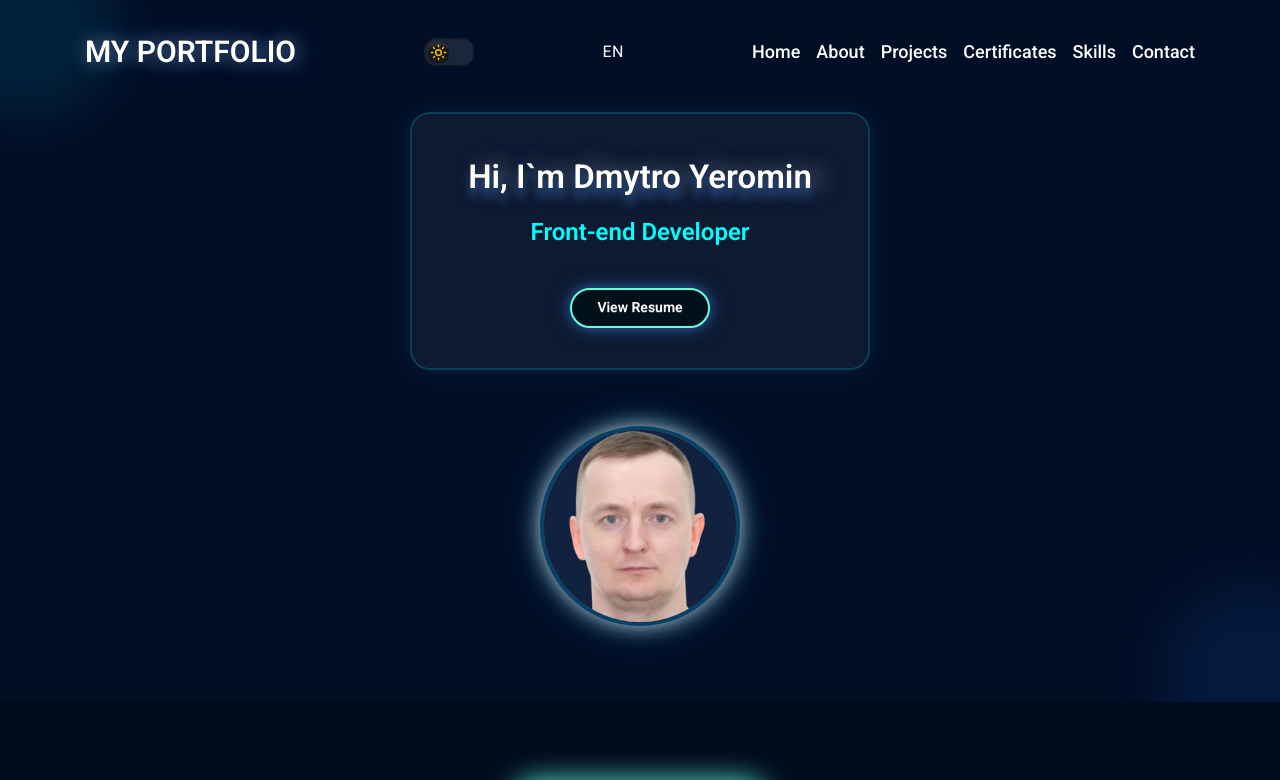
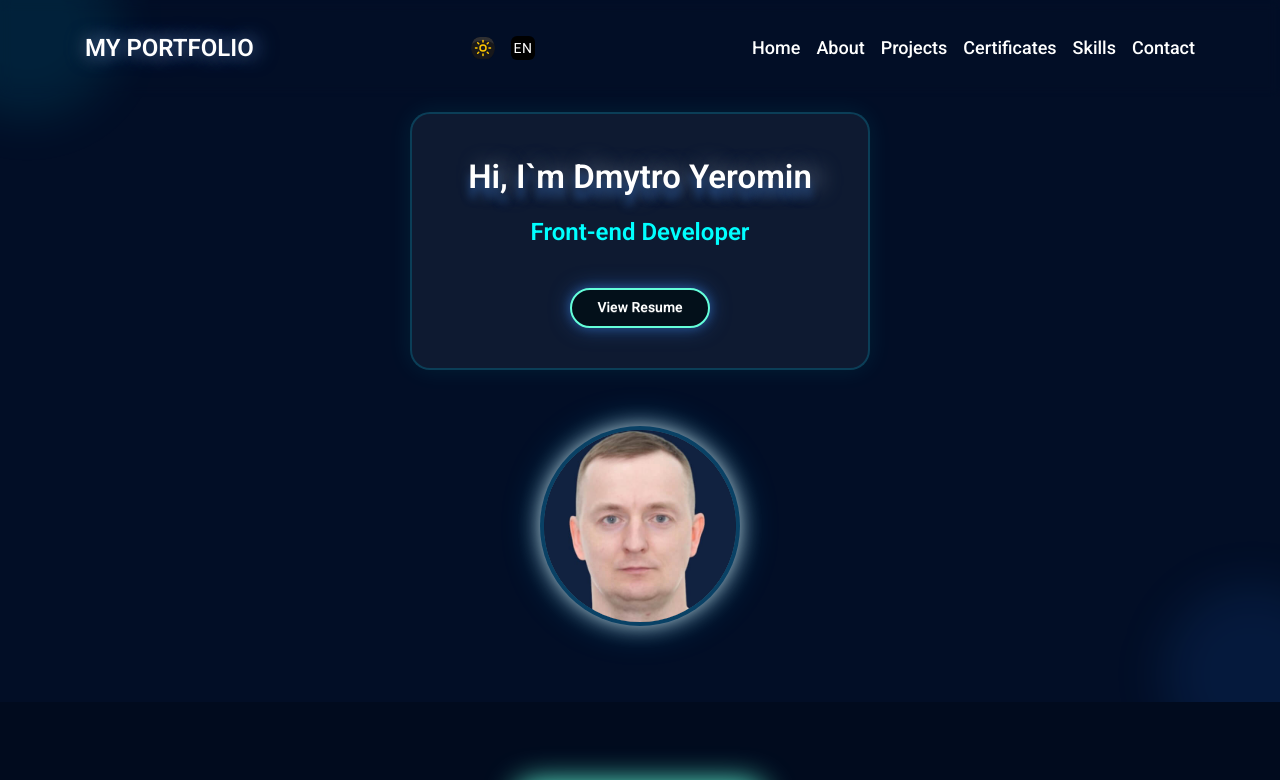
Before and after one commit to Yeromin1/Portfolio, a React (Vite) app: page / in a window 1280 px wide. Shown: the top 780 px of the page. Built offline with nearby package versions, Linux system fonts and the light colour scheme.

Commit message:
icon-header

```diff
--- a/src/components/Header/Header.jsx
+++ b/src/components/Header/Header.jsx
@@ -6,10 +6,12 @@ import ThemeController from "../ui/ThemeController/ThemeController";
 const Header = () => {
   return (
     <header className="fixed top-0 left-0 w-full z-[100] backdrop-blur-[6px]">
-      <div className="container flex items-center justify-between py-4">
-        <h2 className=" text-3xl font-semibold text-glow ">MY PORTFOLIO</h2>
-        <ThemeController />
-        <LanguageSwitcher />
+      <div className="container flex items-center justify-between py-3">
+        <h2 className=" text-2xl font-semibold text-glow ">MY PORTFOLIO</h2>
+        <div className="flex items-center gap-4">
+          <ThemeController />
+          <LanguageSwitcher />
+        </div>
         <Navigation className="hidden md:flex gap-4 text-lg font-medium py-[26px]" />
         <MobileNavigation />
       </div>
--- a/src/components/MobileNavigation/MobileNavigation.jsx
+++ b/src/components/MobileNavigation/MobileNavigation.jsx
@@ -9,7 +9,7 @@ const MobileNavigation = () => {
     <div className="relative block md:hidden">
       <button
         onClick={() => setOpen(!open)}
-        className="w-12 h-12 flex items-center justify-center rounded-lg   transition"
+        className="w-10 h-10 flex items-center justify-center rounded-lg   transition"
       >
         <div className="relative w-7 h-7 flex items-center justify-center">
           <div
--- a/src/components/ui/LanguageSwitcher/LanguageSwitcher.jsx
+++ b/src/components/ui/LanguageSwitcher/LanguageSwitcher.jsx
@@ -18,8 +18,11 @@ const LanguageSwitcher = () => {
   };
 
   return (
-    <button onClick={toggleLang}>
-      <span className="tracking-wide">{lang.toUpperCase()}</span>
+    <button
+      className="bg-black w-[24px] h-[24px] rounded-md"
+      onClick={toggleLang}
+    >
+      <span className="tracking-wide text-sm">{lang.toUpperCase()}</span>
     </button>
   );
 };
--- a/src/components/ui/ThemeController/ThemeController.jsx
+++ b/src/components/ui/ThemeController/ThemeController.jsx
@@ -23,12 +23,13 @@ const ThemeController = () => {
 
   return (
     <div>
-      <label className="w-[50px] h-7 bg-white/10 toggle text-base-content ">
+      <label className="w-[24px] h-[22px]  toggle text-base-content ">
+        {/* <label className="w-[50px] h-7 bg-white/10 toggle text-base-content "></label> */}
         <input
           type="checkbox"
           checked={checked}
           onChange={handleChange}
-          className="theme-controller "
+          className="theme-controller w-[22px]"
         />
 
         {/* sun */}
--- a/src/main.jsx
+++ b/src/main.jsx
@@ -4,7 +4,7 @@ import { BrowserRouter } from "react-router-dom";
 
 import App from "./App.jsx";
 import "modern-normalize";
-import "./translation/pages/AboutPage/i18n.js";
+import "./translation/pages/i18n.js";
 
 import "./index.css";
 
--- a/src/translation/pages/AboutPage/ua.json
+++ b/src/translation/pages/AboutPage/ua.json
@@ -9,7 +9,7 @@
     "readLess": "Приховати",
 
     "q1": "Як ви підходите до розробки інтерфейсу користувача?",
-    "a1": "Я починаю з аналізу дизайну та вимог, потім структурую компоненти та планую адаптивність. Після цього я крок за кроком впроваджую інтерфейс користувача, зосереджуючись на чистому, масштабованому коді та якісному користувацькому досвіді.",
+    "a1": "Я починаю з аналізу дизайну та вимог, потім структурую компоненти та планую адаптивність. Після цього крок за кроком впроваджую інтерфейс користувача, зосереджуючись на чистому, масштабованому коді та якісному користувацькому досвіді.",
 
     "q2": "З якими технологіями ви працюєте?",
     "a2": "Я працюю з HTML, CSS, JavaScript та React. Також використовую Tailwind CSS, Redux, React Hook Form, Yup та інтегрую REST API за потреби.",
--- a/src/translation/pages/AboutPage/i18n.js
+++ b/src/translation/pages/i18n.js
@@ -1,8 +1,8 @@
 import i18n from "i18next";
 import { initReactI18next } from "react-i18next";
 
-import en from "./en.json";
-import ua from "./ua.json";
+import en from "./AboutPage/en.json";
+import ua from "./AboutPage/ua.json";
 
 i18n.use(initReactI18next).init({
   resources: {
```
